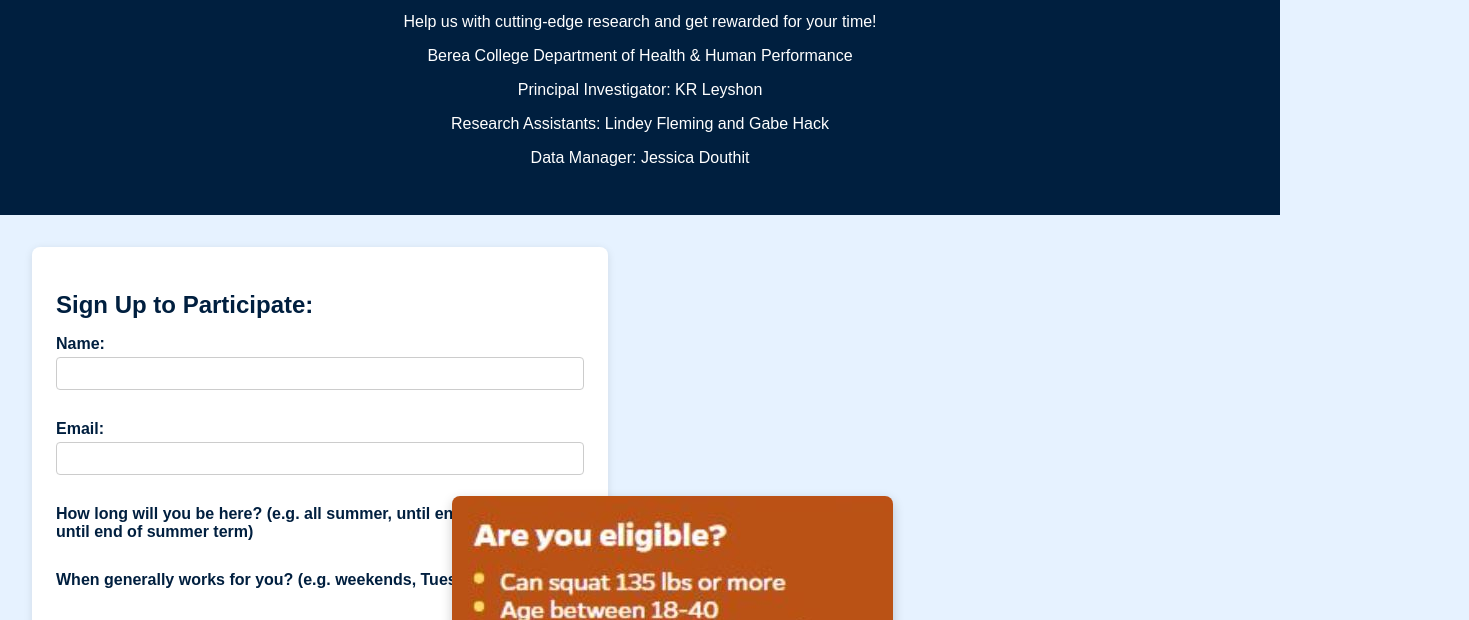
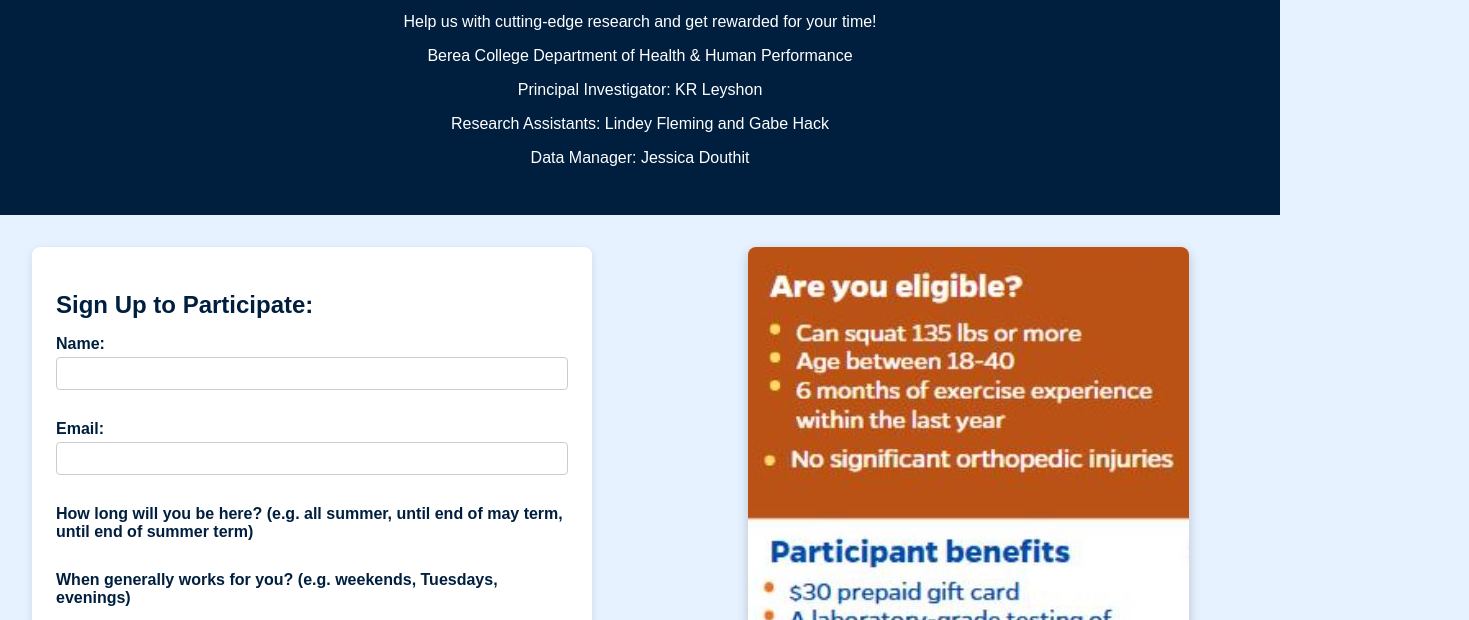
Before and after one commit to JessicaDouthit00/hhpresearch1, a website: page index.html in a window 1280 px wide. Shown: the part 152-772 px from the top of the page, 1469 px wide, since content can reach past the window. Drawn offline with Linux system fonts and the light colour scheme.

Commit message:
Update styles.css

```diff
--- a/styles.css
+++ b/styles.css
@@ -24,6 +24,7 @@
   display: flex;
   flex-direction: row;
   min-height: calc(100vh - 140px); /* subtract header height */
+  gap: 2rem;
 }
 
 /* Left side (forms) */
@@ -32,20 +33,22 @@
   padding: 2rem;
 }
 
-  /* Right side (image) */
+/* Right side (images stacked vertically) */
 .right-side {
   flex: 1;
   display: flex;
+  flex-direction: column;
   align-items: center;
-    justify-content: center;
+  justify-content: flex-start;
   padding: 2rem;
+  gap: 20px; /* Space between the two images */
 }
 
 .right-side img {
   max-width: 100%;
   height: auto;
   border-radius: 8px;
-    box-shadow: 0 4px 12px rgba(0,0,0,0.2);
+  box-shadow: 0 4px 12px rgba(0, 0, 0, 0.2);
 }
 
 /* Form sections */
```
Lines whose indentation alone changed are shown as unchanged.
